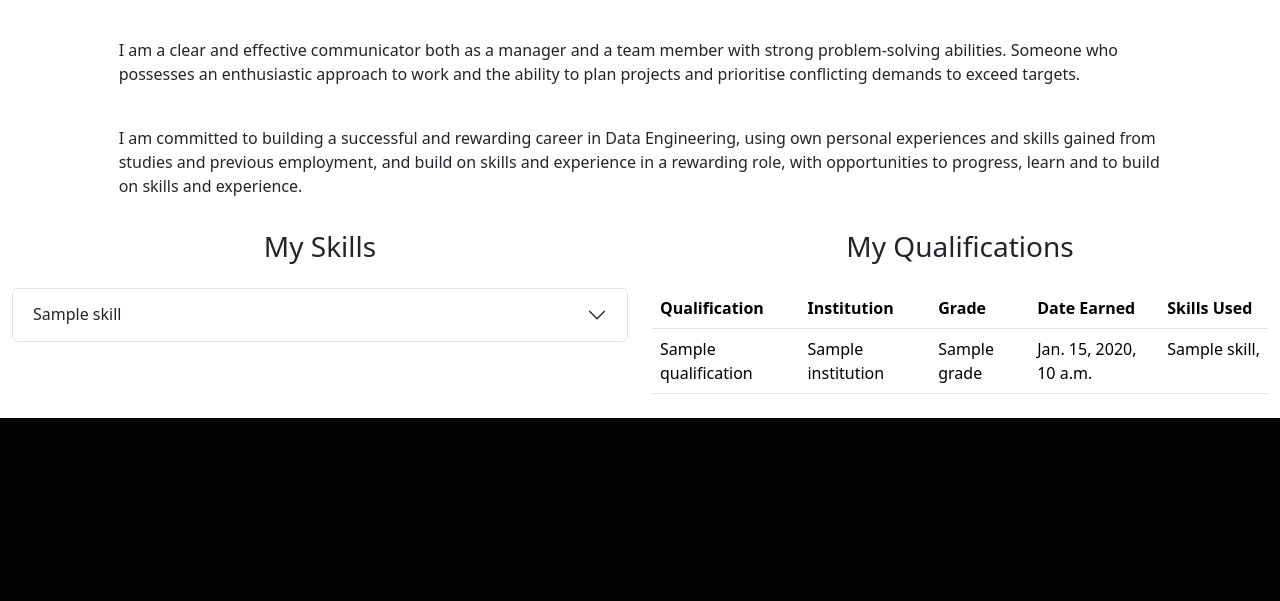
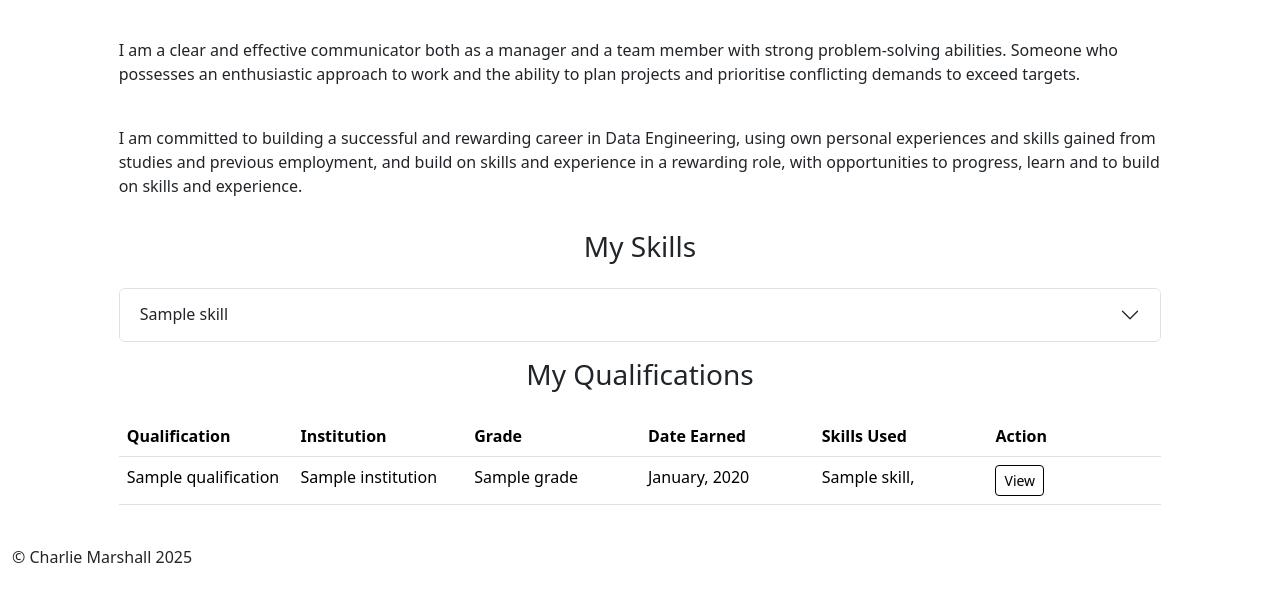
Before and after one commit to charliemarshall1996/portfolio-website, a Django app: template portfolio/core/templates/core/home.html in a window 1280 px wide. Shown: the part 928-1529 px from the top of the page. Before the commit the page ends 1346 px from the top, so only its background shows below. Run offline with Django 3.2, Linux system fonts and the light colour scheme; the template is opened without the code that fills it: most values are stand-ins (such as "Sample title", 1, 10 or a date in 2020).

Commit message:
changed about layout. Added footer. Added modal for qualifications

```diff
--- a/portfolio/core/models.py
+++ b/portfolio/core/models.py
@@ -7,6 +7,9 @@ class Skill(models.Model):
     name = models.CharField(max_length=255)
     parent = models.ForeignKey(
         'self', null=True, blank=True, on_delete=models.SET_NULL, related_name='children')
+
+    class Meta:
+        ordering = ["name"]
 
     def __str__(self):
         return self.name
--- a/portfolio/core/static/core/home.css
+++ b/portfolio/core/static/core/home.css
@@ -12,3 +12,29 @@
     color: white;
     border-color: white;
 }
+
+.btn-outline-primary:hover, .btn-outline-primary:active {
+    color: black !important;
+    background-color: white !important;
+    border-color: white !important;
+}
+
+.table {
+    table-layout: fixed;
+}
+
+.table-btn {
+    color: black;
+    border-color: black;
+}
+
+.table-btn:hover, .table-btn:active {
+    color: white !important;
+    background-color: black !important;
+    border-color: black !important;
+}
+
+.scrollable-list {
+    max-height: 300px;
+    overflow-y: auto;
+}
--- a/portfolio/core/templates/core/base.html
+++ b/portfolio/core/templates/core/base.html
@@ -33,7 +33,13 @@
     <main>
         {% block content %}{% endblock %}
     </main>
-
+    <footer class="py-3 container-fluid">
+      <div class="row text-start">
+        <div class="col">
+          <p>&copy; Charlie Marshall {% now "Y" %}</p>
+        </div>
+      </div>
+    </footer>
 
 </body>
 </html>
--- a/portfolio/core/templates/core/home.html
+++ b/portfolio/core/templates/core/home.html
@@ -5,6 +5,7 @@
 {% load static %}
 {% block title %}Home{% endblock %}
 {% block styles %}<link rel="stylesheet" href="{% static 'core/home.css' %}">{% endblock %}
+
 {% block content %}
 <div class="container-fluid align-content-center" id="hero-container">
     <div class="row text-center">
@@ -62,12 +63,11 @@
         <div class="col">
             <h3>My Skills</h3>
         </div>
-        <div class="col">
-            <h3>My Qualifications</h3>
-        </div>
     </div>
     <div class="row py-2">
-        <div class="col">
+        <div class="col-1">
+        </div>
+        <div class="col-10">
             <div class="accordion" id="skillsAccordion">
                 {% for skill in skills %}
                     {% if not skill.parent %}
@@ -102,7 +102,18 @@
                 {% endfor %}
             </div>
         </div>
+        <div class="col-1">
+        </div>
+    </div>
+    <div class="row text-center py-2">
         <div class="col">
+            <h3>My Qualifications</h3>
+        </div>
+    </div>
+    <div class="row py-2">
+        <div class="col-1">
+        </div>
+        <div class="col-10">
             <table class="table">
                 <thead>
                     <tr>
@@ -111,20 +122,25 @@
                         <th scope="col">Grade</th>
                         <th scope="col">Date Earned</th>
                         <th scope="col">Skills Used</th>
+                        <th scope="col">Action</th>
                     </tr>
                 </thead>
                 <tbody>
                     {% for qualification in qualifications %}
                         <tr>
-                            <td>{{ qualification.name }}</td>
-                            <td>{{ qualification.institution.name }}</td>
-                            <td>{{ qualification.grade }}</td>
-                            <td>{% if qualification.ongoing %}Ongoing{% else %}{{ qualification.date_earned }}{% endif %}</td>
-                            <td class="text-truncate">{% for skill in qualification.skills.all %}{{ skill.name }}, {% endfor %}</td>
+                            <td class="text-truncate whitespace-nowrap overflow-hidden text-ellipsis">{{ qualification.name }}</td>
+                            <td class="text-truncate whitespace-nowrap overflow-hidden text-ellipsis">{{ qualification.institution.name }}</td>
+                            <td class="text-truncate whitespace-nowrap overflow-hidden text-ellipsis">{% if qualification.grade != None %}{{ qualification.grade }}{% else %}N/A{% endif %}</td>
+                            <td class="text-truncate whitespace-nowrap overflow-hidden text-ellipsis">{% if qualification.ongoing %}Ongoing{% else %}{{ qualification.date_earned|date:"F, Y" }}{% endif %}</td>
+                            <td class="text-truncate whitespace-nowrap overflow-hidden text-ellipsis">{% for skill in qualification.skills.all %}{{ skill.name }}, {% endfor %}</td>
+                            <td><button class="btn btn-outline-primary btn-sm table-btn" data-bs-toggle="modal" data-bs-target="#qualificationModal{{ qualification.id }}">View</button></td>
                         </tr>
+                    {% include "core/modals/qualification_view.html" with qualification=qualification %}
                     {% endfor %}
                 </tbody>
             </table>
+        </div>
+        <div class="col-1">
         </div>
     </div>
 </div>
--- /dev/null
+++ b/portfolio/core/templates/core/modals/qualification_view.html
@@ -0,0 +1,48 @@
+<!DOCTYPE html>
+
+{% load static %}
+
+<div class="modal fade" id="qualificationModal{{ qualification.id }}" tabindex="-1" aria-labelledby="qualificationModalLabel" aria-hidden="true">
+    <div class="modal-dialog">
+        <div class="modal-content">
+            <div class="modal-header">
+                <h5 class="modal-title fs-5" id="qualificationModalLabel">{{ qualification.name }}</h5>
+                <button type="button" class="btn-close" data-bs-dismiss="modal" aria-label="Close"></button>
+            </div>
+            <div class="modal-body">
+                <div class="row">
+                    <div class="col">
+                        <p class="text-muted">Institution:</p>
+                        <p>{{ qualification.institution.name }}</p>
+                    </div>
+                    <div class="col">
+                        <p class="text-muted">Date Earned:</p>
+                        <p>{% if qualification.ongoing %}Ongoing{% else %}{{ qualification.date_earned|date:"F, Y" }}{% endif %}</p>
+                    </div>
+                </div>
+                <div class="row">
+                    <div class="col">
+                        <p class="text-muted">Grade:</p>
+                        <p>{{ qualification.grade }}</p>
+                    </div>
+                </div>
+                <div class="row">
+                    <div class="col">
+                        <p class="text-muted">Skills Used:</p>
+                    </div>
+                </div>
+                <div class="row">
+                    <div class="col">
+                        <div class="list-group list-group-flush scrollable-list">
+                            {% for skill in qualification.skills.all %}
+                                <div class="list-group-item">
+                                    {{ skill.name }}
+                                </div>
+                            {% endfor %}
+                        </div>
+                    </div>
+                </div>
+            </div>
+        </div>
+    </div>
+</div>
--- a/portfolio/core/views.py
+++ b/portfolio/core/views.py
@@ -7,6 +7,6 @@ from . import models
 def home_view(request):
     context = {
         "qualifications": models.Qualification.objects.all().order_by("ongoing", "-date_earned"),
-        "skills": models.Skill.objects.all(),
+        "skills": models.Skill.objects.all().order_by("name"),
     }
     return render(request, "core/home.html", context)
```
Also changed, not shown: portfolio/core/migrations/0003_alter_skill_options.py (added).
